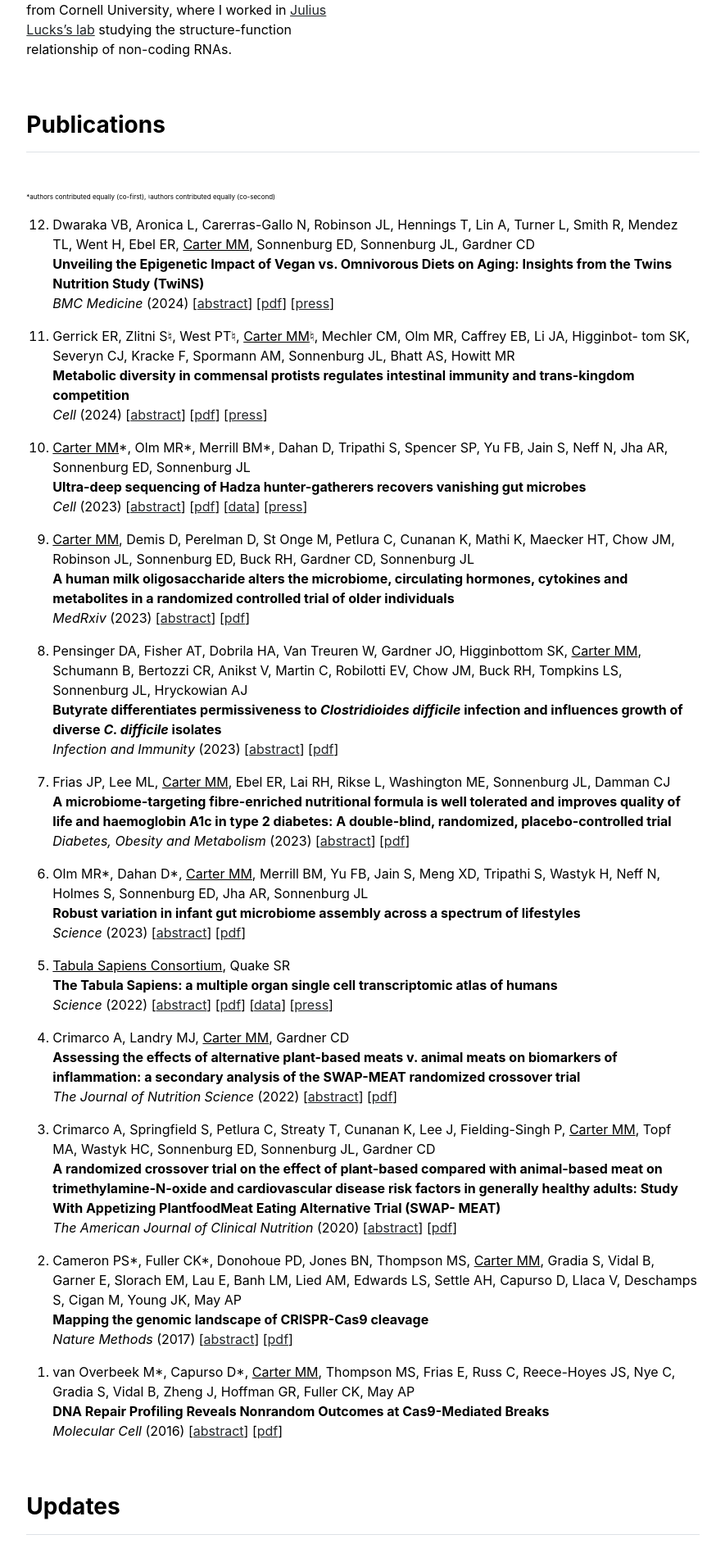
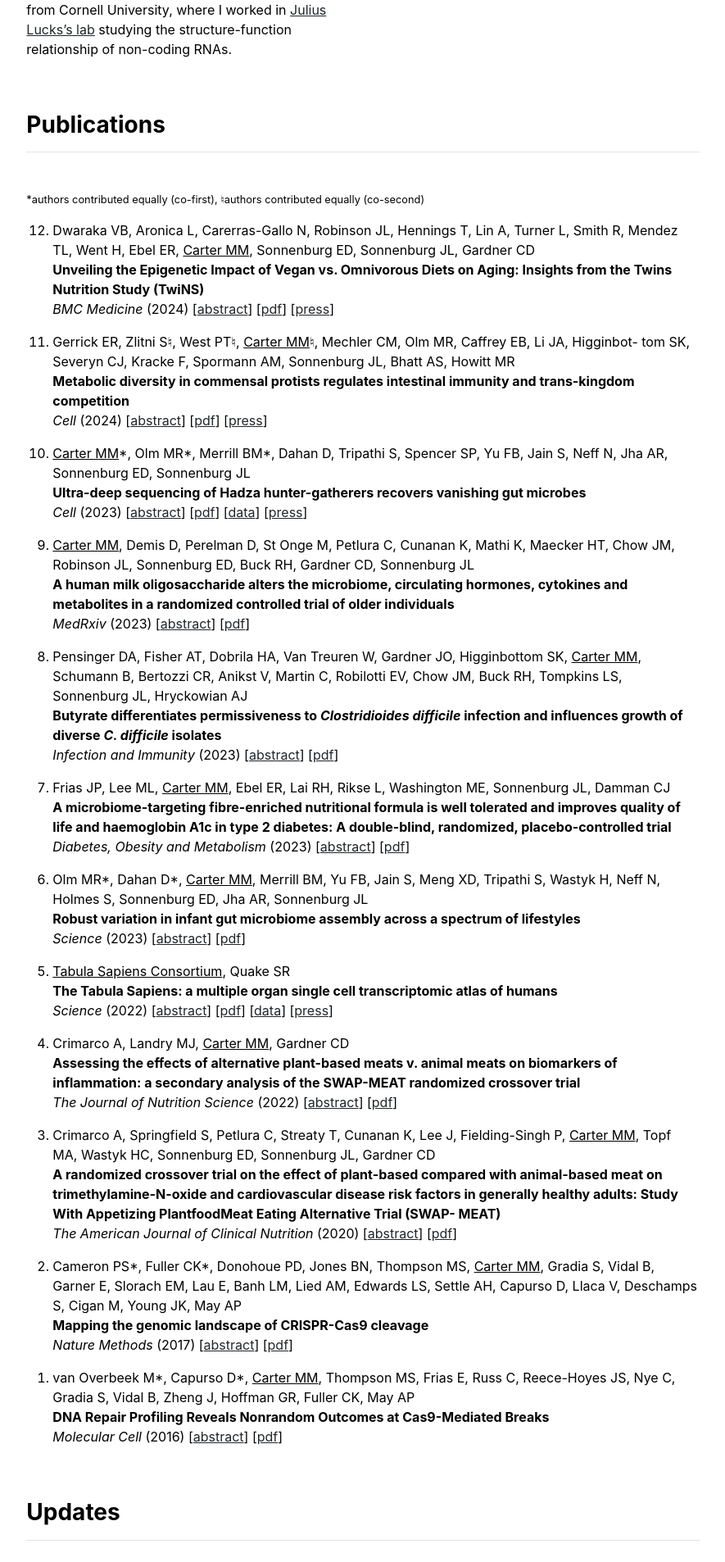
Before and after one commit to matt-cart/matt-cart.github.io, a Jekyll site: the page built from index.md, in a window 1280 px wide. Shown: the part 475-2381 px from the top of the page at 82% size, without its empty margins (197-1082 px from the left). Built offline with Jekyll 4.4.1, drawn with Linux system fonts in a browser that asks for light colours.

Commit message:
css update

```diff
--- a/_sass/main.scss
+++ b/_sass/main.scss
@@ -13,10 +13,10 @@ body a {
   color: $linkColor
 }
 
-h3 .pubs {
+.pubs {
   margin-bottom: 12px;
 }
 
 .author-cont {
-  font-size: 0.5em;
+  font-size: 0.8em;
 }
```
